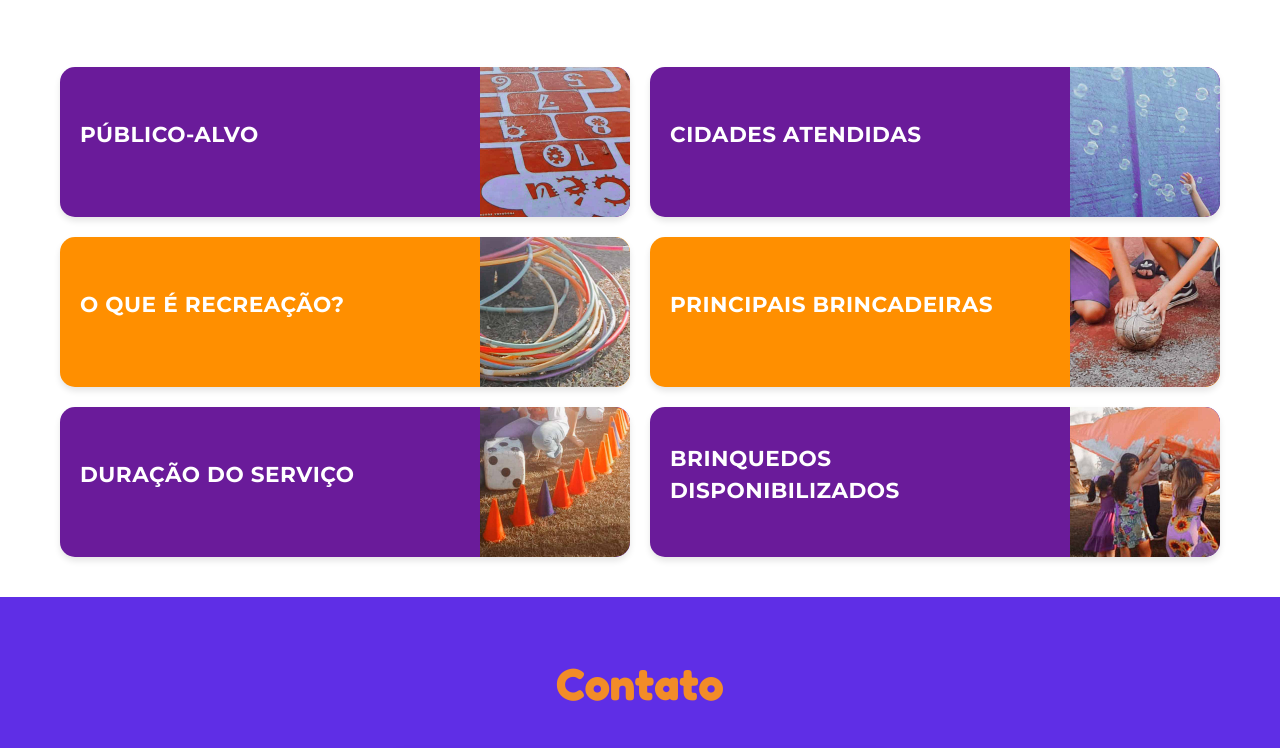
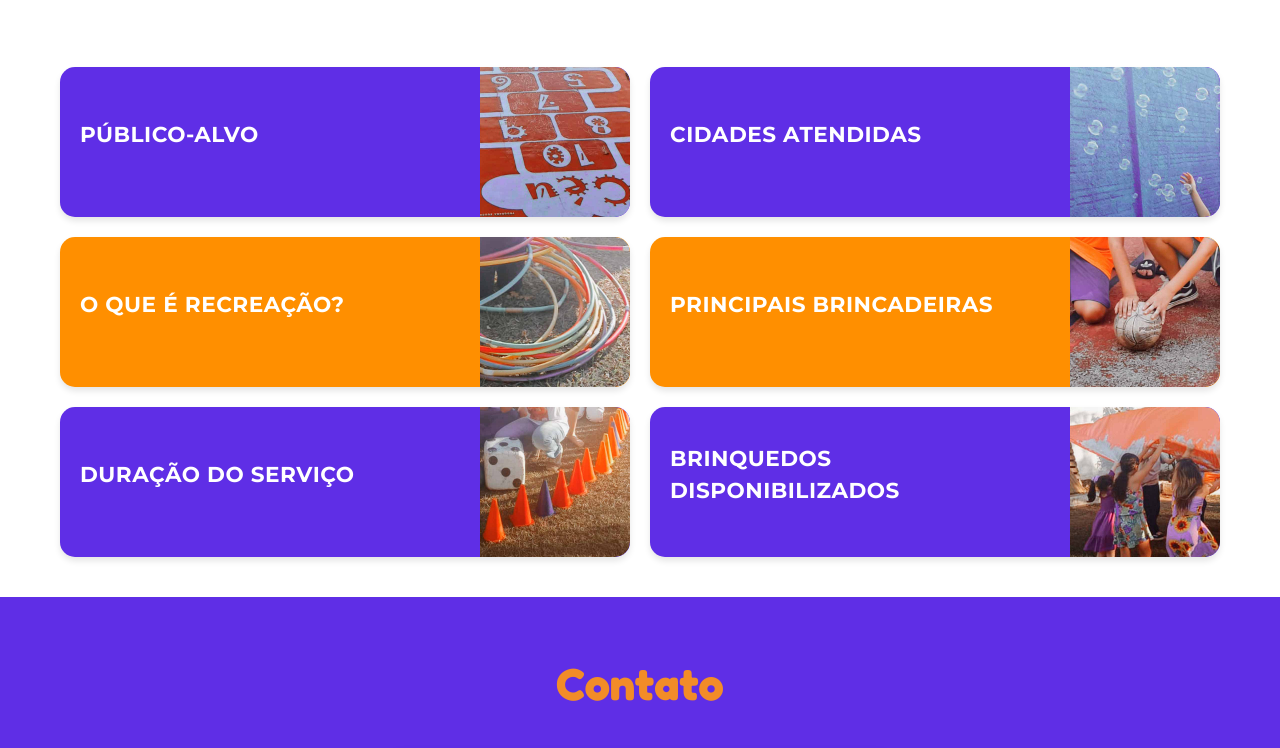
Before and after one commit to projeto-integrador-peb/site-peb, a plain HTML site: page index.html in a window 1280 px wide. Shown: the part 752-1500 px from the top of the page. Drawn offline with Linux system fonts and the light colour scheme.

Commit message:
Alteração de cor

```diff
--- a/assets/css/paginas/inicio/faq.css
+++ b/assets/css/paginas/inicio/faq.css
@@ -28,7 +28,7 @@
    VARIANTES DE CORES DOS ITENS
    ============================================ */
 .faq-item.purple {
-    background-color: #6a1b9a;
+    background-color:#5F2EE6;
     color: white;
 }
 
```
